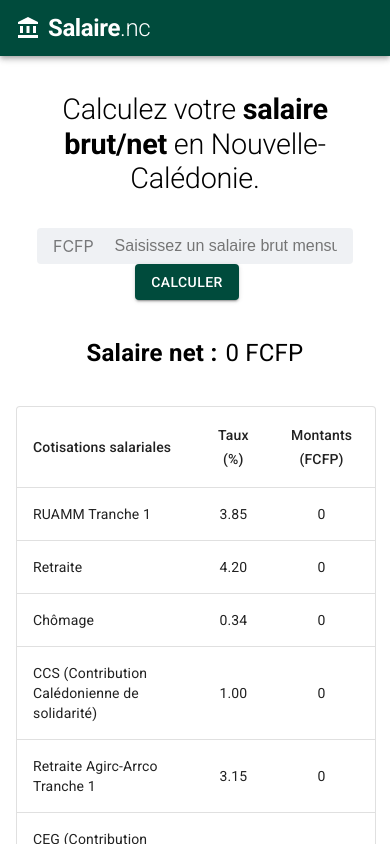
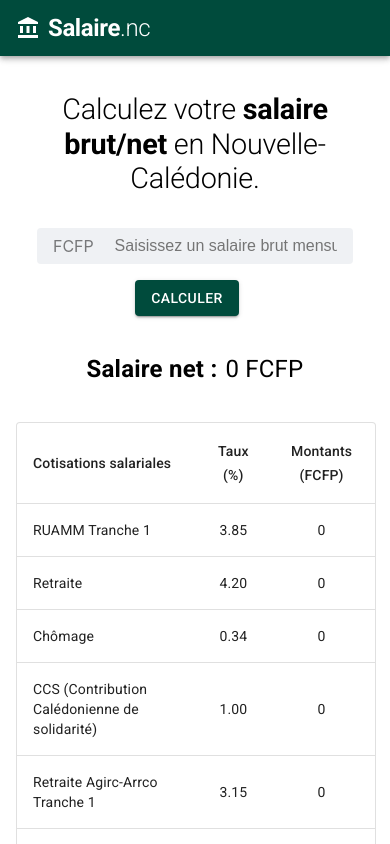
Before and after one commit to sidneywm/salaire.nc, a React (Create React App) app: page / in a window 390 px wide. Shown: the top 844 px of the page. Built offline with nearby package versions, Linux system fonts and the light colour scheme.

Commit message:
fix margin

```diff
--- a/src/common/Input.js
+++ b/src/common/Input.js
@@ -22,9 +22,6 @@ const useStyles = makeStyles((theme) => ({
       display: 'inline-block',
       boxShadow: '0 0 0 2px #004b3c',
       borderRadius: '4px',
-      //   outlineColor: '#004b3c',
-      //   outlineWidth: '2px',
-      //   outlineStyle: 'solid',
     },
     [theme.breakpoints.down('sm')]: {
       width: '25ch',
--- a/src/components/Main/Main.js
+++ b/src/components/Main/Main.js
@@ -32,6 +32,11 @@ const useStyles = makeStyles((theme) => ({
     )}px`,
     [theme.breakpoints.down('sm')]: {
       margin: `0 ${theme.spacing(3)}px 0 ${theme.spacing(1)}px`,
+    },
+    [theme.breakpoints.down('xs')]: {
+      margin: `${theme.spacing(2)}px ${theme.spacing(3)}px 0 ${theme.spacing(
+        1
+      )}px`,
     },
   },
   inputImg: {
```
